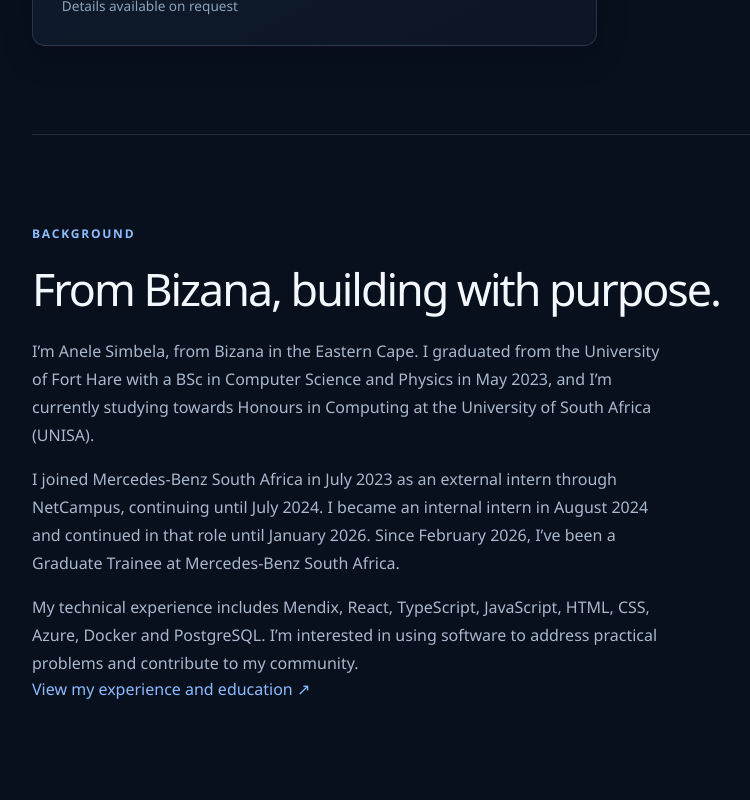
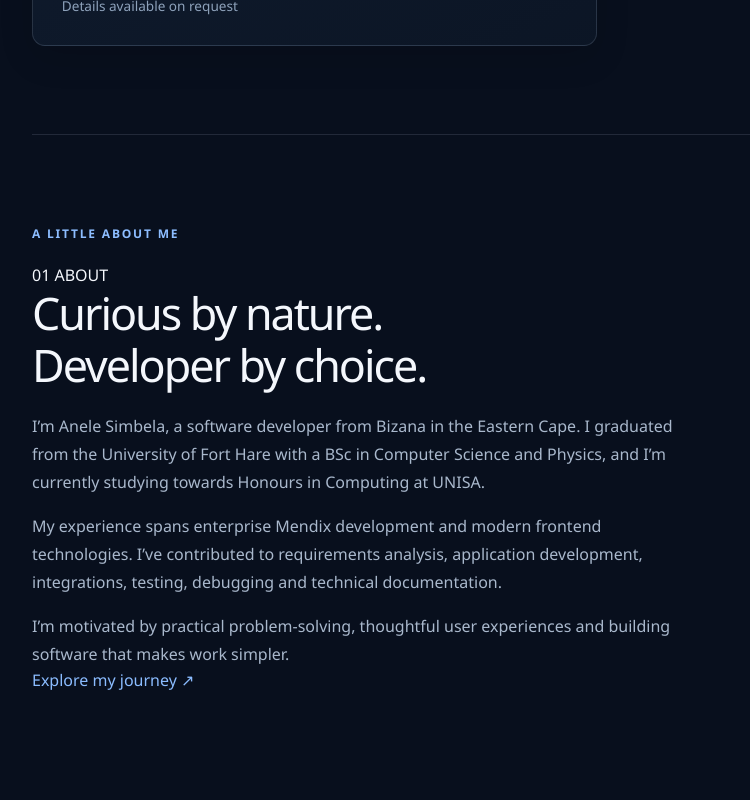
Before and after one commit to FABRICADO08/Portfolio, a React (Vite) app in the folder my-portfolio/: page / in a window 1280 px wide. Shown: the part 2640-3440 px from the top of the page, without its empty margins (32-782 px from the left). Built offline with nearby package versions, Linux system fonts and the light colour scheme.

Commit message:
Redesign portfolio content and navigation

```diff
--- a/my-portfolio/src/components/About.jsx
+++ b/my-portfolio/src/components/About.jsx
@@ -1,3 +1,19 @@
 export default function About() {
-return <section id="about" className="section content-width"><p className="eyebrow">Background</p><h2>From Bizana, building with purpose.</h2><div className="reading-copy"><p>I’m Anele Simbela, from Bizana in the Eastern Cape. I graduated from the University of Fort Hare with a BSc in Computer Science and Physics in May 2023, and I’m currently studying towards Honours in Computing at the University of South Africa (UNISA).</p><p>I joined Mercedes-Benz South Africa in July 2023 as an external intern through NetCampus, continuing until July 2024. I became an internal intern in August 2024 and continued in that role until January 2026. Since February 2026, I’ve been a Graduate Trainee at Mercedes-Benz South Africa.</p><p>My technical experience includes Mendix, React, TypeScript, JavaScript, HTML, CSS, Azure, Docker and PostgreSQL. I’m interested in using software to address practical problems and contribute to my community.</p><a href="/timeline">View my experience and education ↗</a></div></section>
+  return (
+    <section id="about" className="section content-width about-section" aria-labelledby="about-heading">
+      <div className="about-kicker">
+        <p className="eyebrow">A little about me</p>
+        <span className="about-number">01 <i /> ABOUT</span>
+      </div>
+      <div className="about-grid">
+        <h2 id="about-heading">Curious by nature.<br /><span>Developer by choice.</span></h2>
+        <div className="reading-copy">
+          <p>I’m Anele Simbela, a software developer from Bizana in the Eastern Cape. I graduated from the University of Fort Hare with a BSc in Computer Science and Physics, and I’m currently studying towards Honours in Computing at UNISA.</p>
+          <p>My experience spans enterprise Mendix development and modern frontend technologies. I’ve contributed to requirements analysis, application development, integrations, testing, debugging and technical documentation.</p>
+          <p>I’m motivated by practical problem-solving, thoughtful user experiences and building software that makes work simpler.</p>
+          <a className="text-link" href="/timeline">Explore my journey <span aria-hidden="true">↗</span></a>
+        </div>
+      </div>
+    </section>
+  )
 }
```
